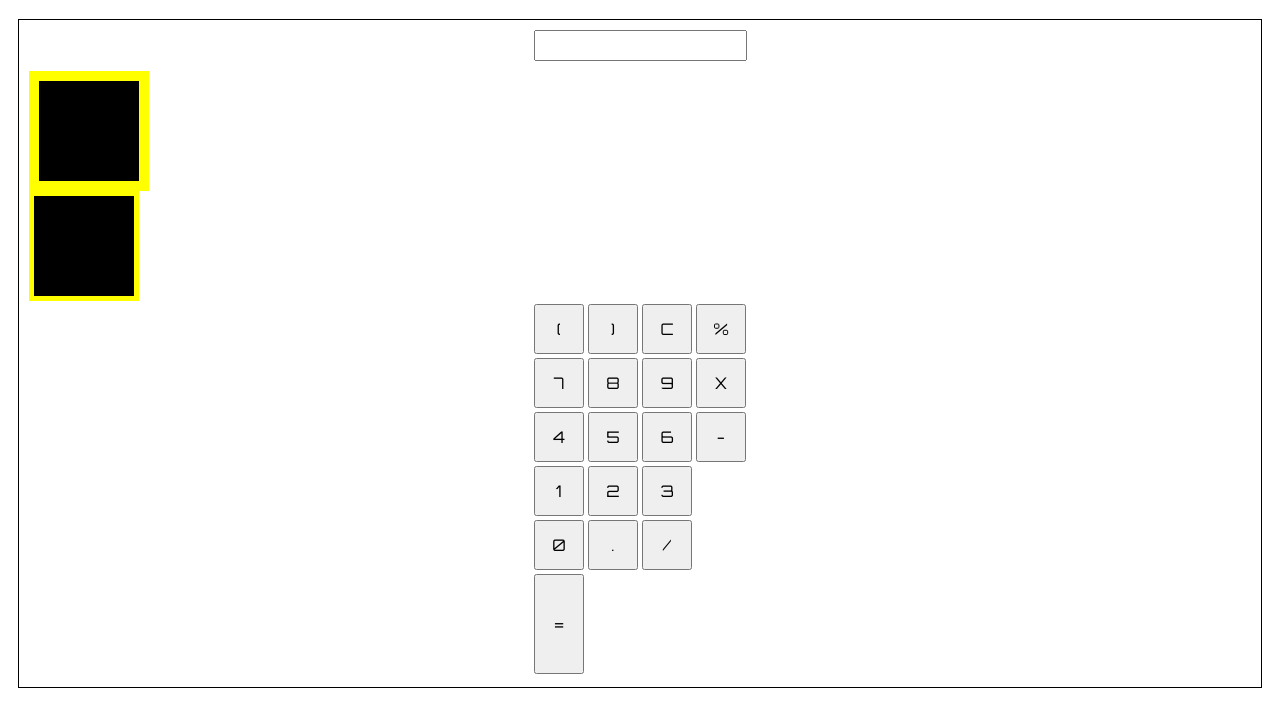
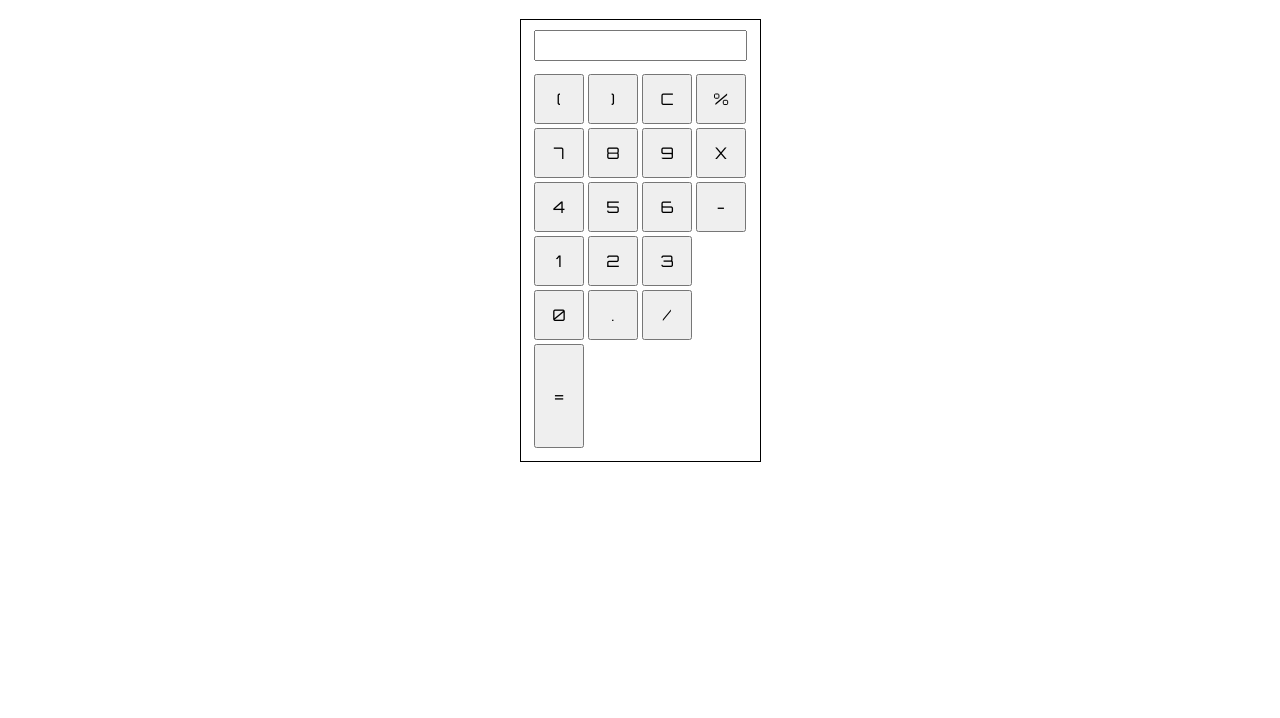
Before and after one commit to gaurav89830/calc_testing, a plain HTML site: page temp.html in a window 1280 px wide. Shown: the part 82-800 px from the top of the page. Drawn offline with Linux system fonts and the light colour scheme.

Commit message:
Basic Calc

```diff
--- a/index.js
+++ b/index.js
@@ -27,6 +27,9 @@ for(i of buttons){
             displayScreen.value=screenValue;
         }
 
+        // randomize();
+        // vanshmode();
+
     });
 }
 
--- a/styles.css
+++ b/styles.css
@@ -27,6 +27,9 @@ input {
 .calc {
   padding: 10px;
   border: 1px solid black;
+  margin-left: auto;
+  margin-right: auto;
+  width: 219px;
 }
 
 * {
@@ -35,25 +38,11 @@ input {
 
 .equals {
   width: 50px;
-  height: 100px;
+  height: 104px;
   /* position:relative; */
   float: right;
 }
-
-.leftdiv {
-  background-color: black;
-  width: 100px;
-  height: 100px;
-  border: 10px solid yellow;
+.plusminus{
+    width: 23px;
+    height: 50px;
 }
-.rightdiv {
-  /* display: inline-block; */
-  background-color: black;
-
-  width: 100px;
-  height: 100px;
-  border: 5px solid yellow;
-}
-.pos{
-/* display: inline-block; */
-}
```
Also changed, not shown: index.html (+9 -13 lines).
